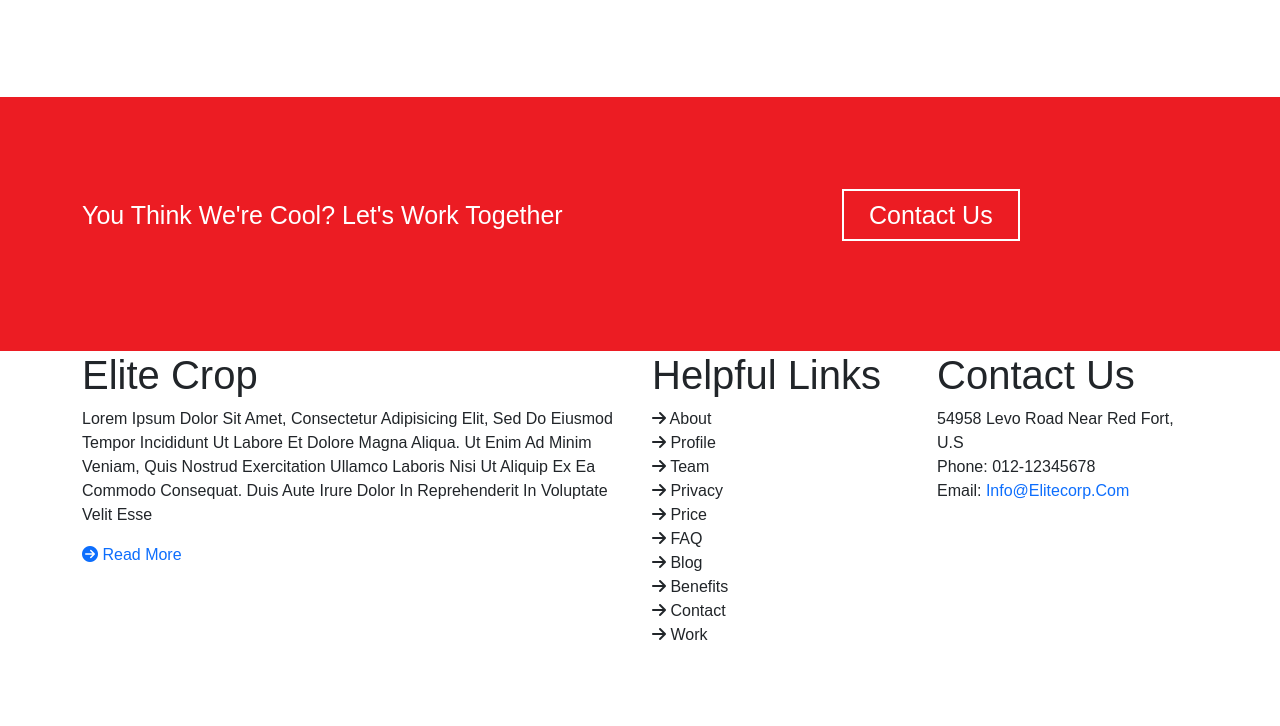
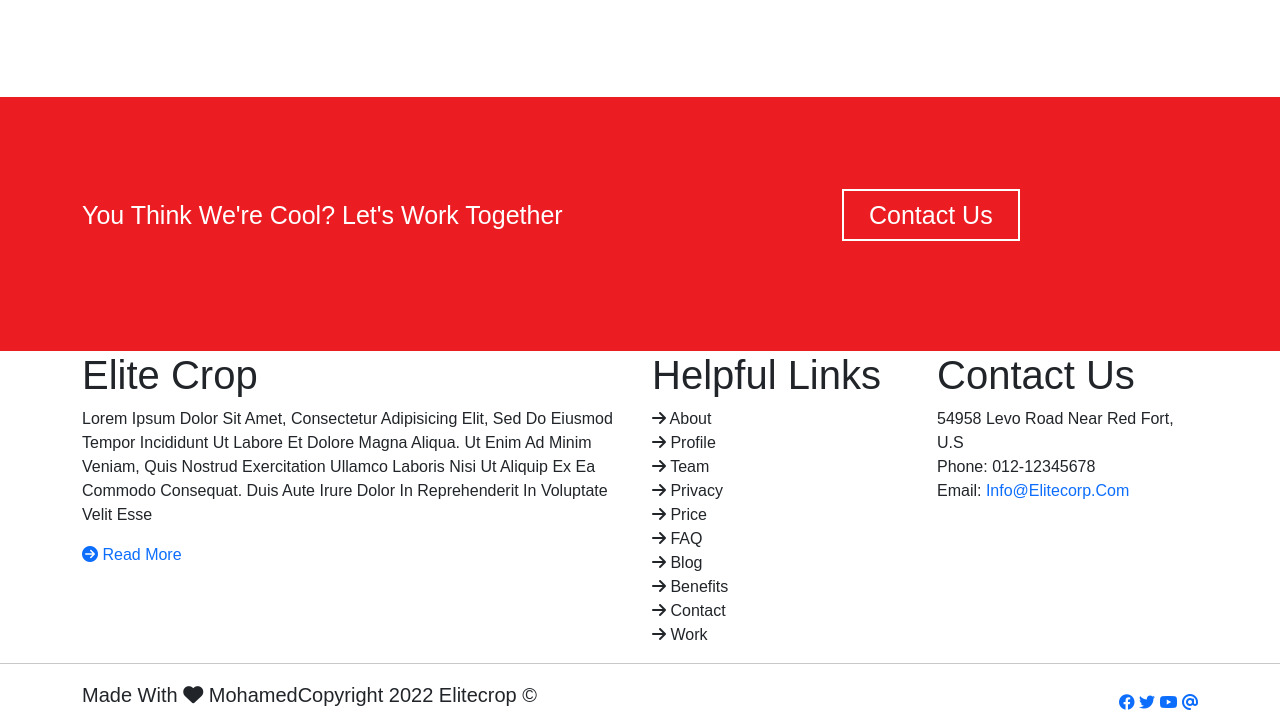
Before and after one commit to mohamedCleanCode/Elitecrop, a plain HTML site: page index.html in a window 1280 px wide. Shown: the part 4791-5517 px from the top of the page. Before the commit the page ends 5438 px from the top, so only its background shows below. Drawn offline with Linux system fonts and the light colour scheme.

Commit message:
Edit index file
add footer

```diff
--- a/index.html
+++ b/index.html
@@ -472,6 +472,25 @@
     </div>
     <!-- End Info  -->
 
+    <hr>
+
+    <!-- Start Footer  -->
+    <div class="footer">
+        <div class="container d-flex justify-content-between align-items-center flex-wrap">
+            <div class="copy d-flex fs-5 flex-wrap">
+                <p>Made With <i class="fa fa-heart pulse"></i> <span>Mohamed</span> </p>
+                <p>Copyright 2022 Elitecrop <span>&copy;</span></p>
+            </div>
+            <div class="icon">
+                <a href="#" class=""><i class="fa-brands fa-facebook"></i></a>
+                <a href="#" class=""><i class="fa-brands fa-twitter"></i></a>
+                <a href="#" class=""><i class="fa-brands fa-youtube"></i></a>
+                <a href="#" class=""><i class="fa-solid fa-at"></i></a>
+            </div>
+        </div>
+    </div>
+    <!-- End Footer  -->
+
 
 
     <!-- Bootstrap File  -->
```
